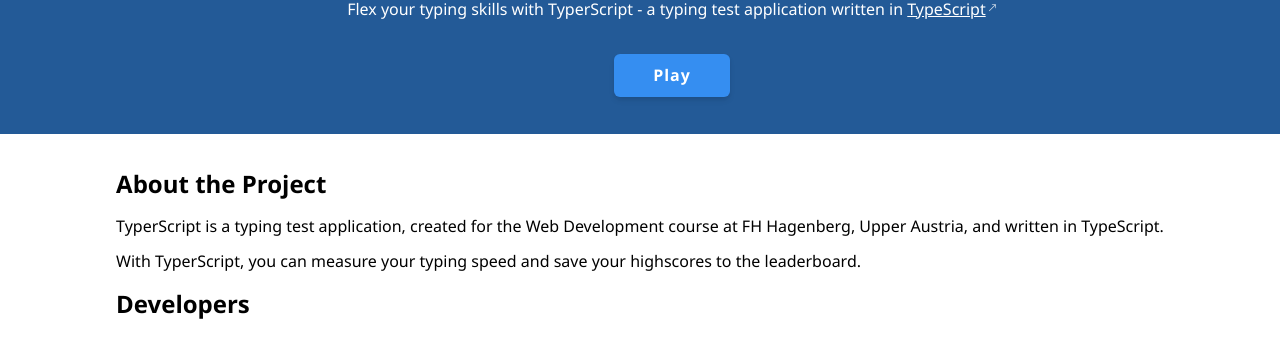
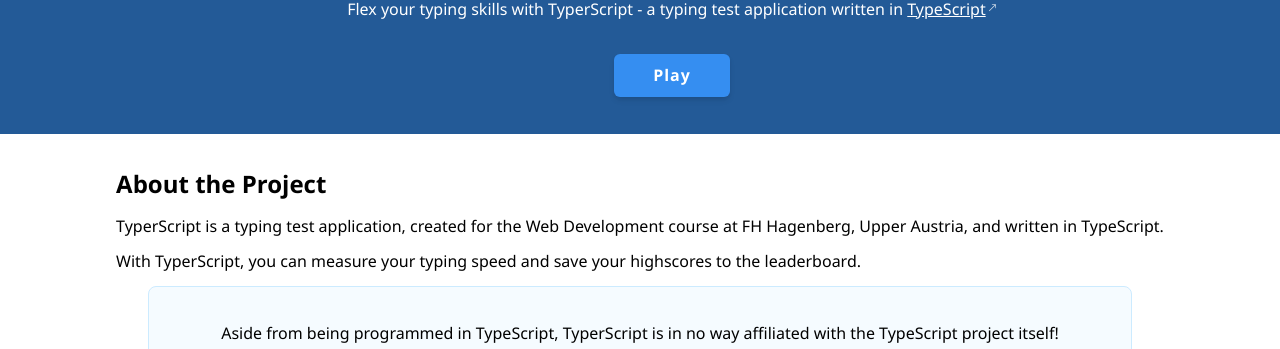
Before and after one commit to fh-sebb-21-012/typerscript, a website built with Parcel: page index.html in a window 1280 px wide. Shown: the part 146-495 px from the top of the page. Built offline with nearby package versions, Linux system fonts and the light colour scheme.

Commit message:
Added notice in about section, added todo in 404 page

```diff
--- a/css/style.css
+++ b/css/style.css
@@ -199,7 +199,7 @@
 .box {
   margin: 8px 32px;
   padding: 16px 32px;
-  min-height: 80px;
+  min-height: 60px;
 
   border-radius: 8px;
 
--- a/index.html
+++ b/index.html
@@ -51,9 +51,13 @@
     <h2>About the Project</h2>
     <p>TyperScript is a typing test application, created for the Web Development course at FH Hagenberg,
       Upper Austria, and written in TypeScript.</p>
-
     <p>With TyperScript, you can measure your typing speed and save your highscores to the leaderboard.</p>
   </section>
+
+    <div class="box box-info flex flex-center">Aside from being programmed in TypeScript, TyperScript is in no way affiliated with the
+      TypeScript project itself!
+    </div>
+
 
   <section>
     <h2>Developers</h2>
```
Also changed, not shown: 404.html (+1 -1 lines).
